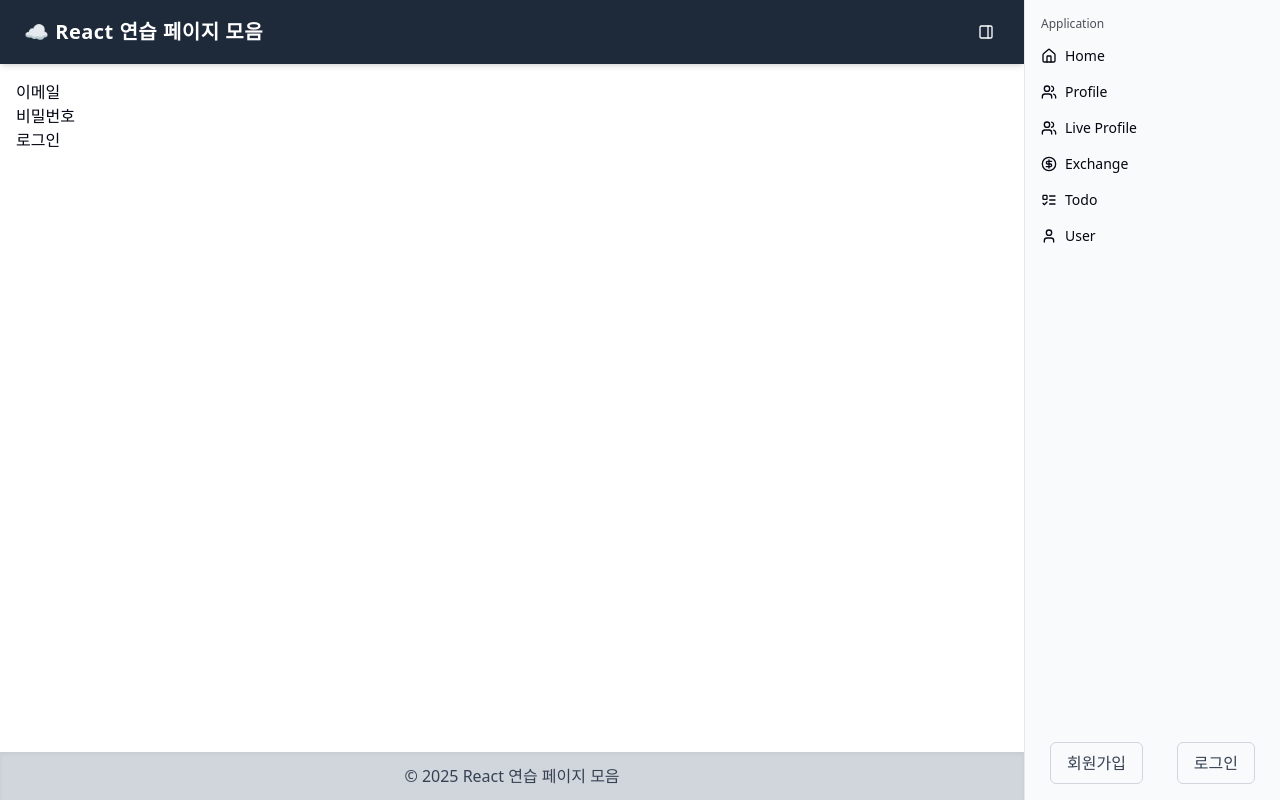
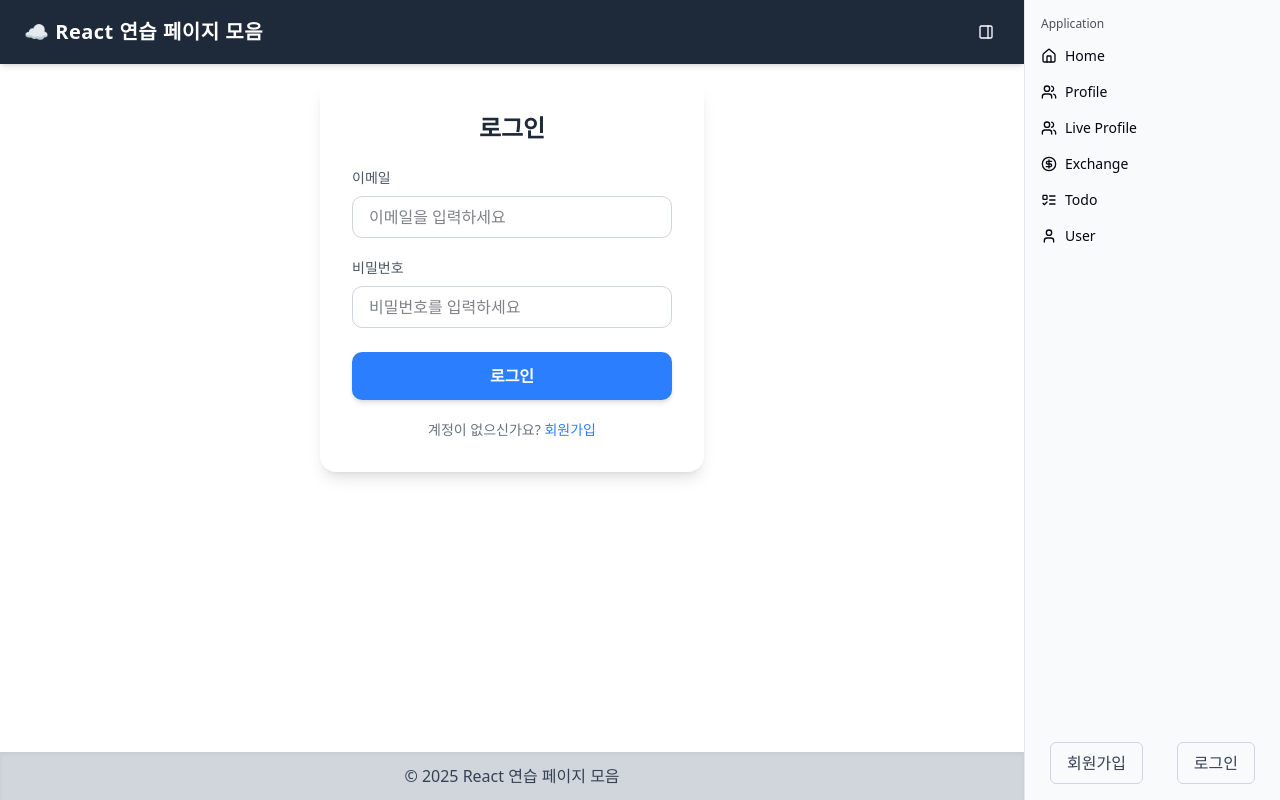
Before and after one commit to chdaud78/Goormdeepdive, a React (Vite) app in the folder project/: page /login in a window 1280 px wide. Built offline with nearby package versions, Linux system fonts and the light colour scheme; no server answers.

Commit message:
[ENH] 로그인 구현

```diff
--- a/project/src/routes/auth/Login.jsx
+++ b/project/src/routes/auth/Login.jsx
@@ -1,5 +1,6 @@
 import { auth } from '@/api/auth.js'
 import {useState} from "react";
+import {Link} from "react-router"
 
 export default function Login() {
   const [email, setEmail] = useState('');
@@ -13,18 +14,45 @@ export default function Login() {
   }
 
   return (
-    <div>
-      <div>
-        <label htmlFor="">이메일</label>
-        <input onChange={(e) => setEmail(e.target.value)} type="text"/>
+    <div className="max-w-sm w-full bg-white shadow-lg rounded-2xl p-8 mx-auto">
+      <h2 className="text-2xl font-bold text-center text-gray-800 mb-6">
+        로그인
+      </h2>
+
+      <div className="flex flex-col mb-5">
+        <label className="text-sm font-medium text-gray-600 mb-2">이메일</label>
+        <input
+          type="text"
+          placeholder="이메일을 입력하세요"
+          className="border border-gray-300 rounded-lg px-4 py-2 focus:ring-2 focus:ring-blue-400 focus:border-blue-400 outline-none transition"
+          onChange={(e) => setEmail(e.target.value)}
+        />
       </div>
-      <div>
-        <label htmlFor="">비밀번호</label>
-        <input onChange={(e) => setPassword(e.target.value)} type="password"/>
+
+      <div className="flex flex-col mb-6">
+        <label className="text-sm font-medium text-gray-600 mb-2">비밀번호</label>
+        <input
+          type="password"
+          placeholder="비밀번호를 입력하세요"
+          className="border border-gray-300 rounded-lg px-4 py-2 focus:ring-2 focus:ring-blue-400 focus:border-blue-400 outline-none transition"
+          onChange={(e) => setPassword(e.target.value)}
+        />
       </div>
-      <button type="button" onClick={handleLogin}>
+
+      <button
+        type="button"
+        onClick={handleLogin}
+        className="w-full py-3 bg-blue-500 hover:bg-blue-600 text-white font-semibold rounded-lg shadow-md transition duration-200"
+      >
         로그인
       </button>
+
+      <p className="mt-5 text-center text-sm text-gray-500">
+        계정이 없으신가요?{" "}
+        <Link to="/register" className="text-blue-500 hover:underline">
+          회원가입
+        </Link>
+      </p>
     </div>
   )
 }
```
